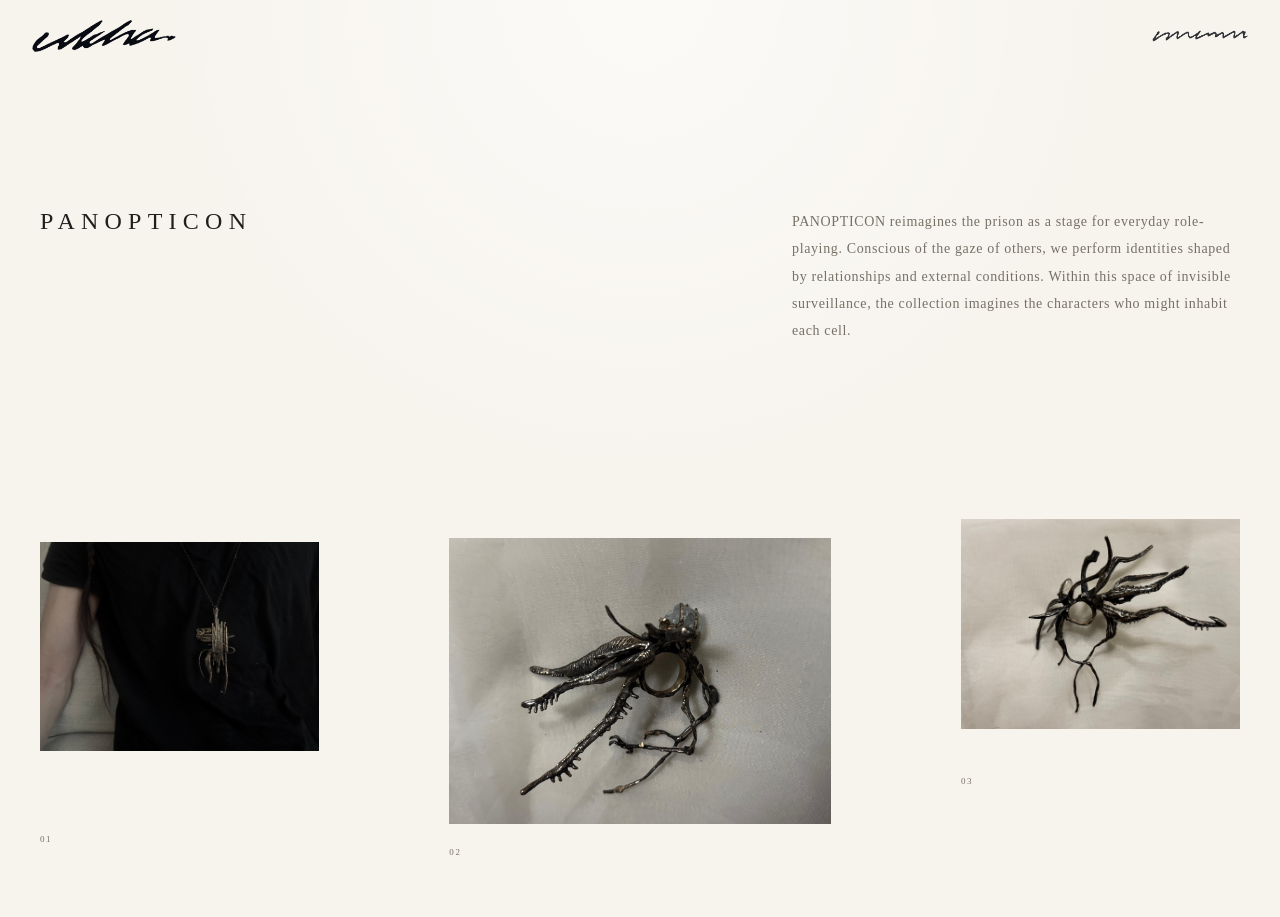
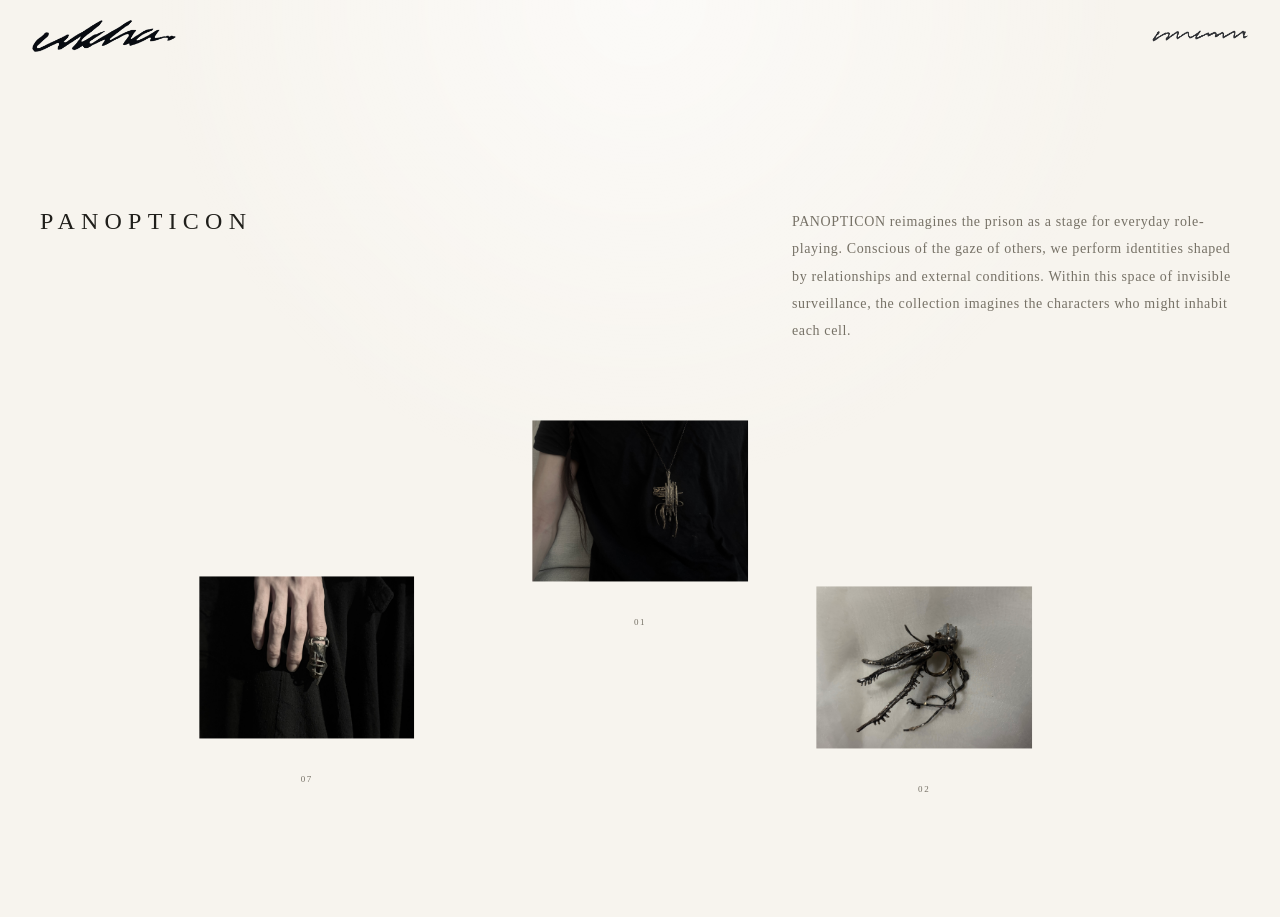
Before and after one commit to jordy9090/ukha-showroom, a Next.js app: page /collection/collection-02 in a window 1280 px wide. Shown: the top 917 px of the page. Built offline with nearby package versions, Linux system fonts and the light colour scheme.

Commit message:
Adapt Panopticon layout across devices

```diff
--- a/src/app/collection/[slug]/page.tsx
+++ b/src/app/collection/[slug]/page.tsx
@@ -18,29 +18,20 @@ export default async function CollectionDetailPage(props: PageProps<"/collection
   }
 
   const isEditorialCollection = collection.slug === "collection-02";
-  const editorialPlacements = [
-    "sm:col-span-3 sm:col-start-1",
-    "translate-y-8 sm:col-span-4 sm:col-start-5 sm:translate-y-14",
-    "sm:col-span-3 sm:col-start-10 sm:translate-y-3",
-    "sm:col-span-3 sm:col-start-2",
-    "translate-y-8 sm:col-span-4 sm:col-start-6 sm:translate-y-16",
-    "sm:col-span-3 sm:col-start-10 sm:translate-y-2",
-    "sm:col-span-3 sm:col-start-4",
-  ];
-  const editorialAspects = [
-    "aspect-[4/5]",
-    "aspect-[5/4]",
-    "aspect-square",
-    "aspect-[5/6]",
-    "aspect-[4/3]",
-    "aspect-[3/4]",
-    "aspect-square",
+  const panopticonPositions = [
+    { left: "50%", top: "4%" },
+    { left: "79%", top: "21%" },
+    { left: "86%", top: "57%" },
+    { left: "63%", top: "83%" },
+    { left: "28%", top: "83%" },
+    { left: "8%", top: "55%" },
+    { left: "16%", top: "20%" },
   ];
 
   return (
     <main className="ukha-page min-h-screen px-6 py-28 sm:px-10">
       <ShowroomHeader />
-      <FadeIn className="mx-auto max-w-7xl">
+      <FadeIn className="relative z-10 mx-auto max-w-7xl">
         {isEditorialCollection ? (
           <section className="grid gap-12 pb-20 pt-14 sm:grid-cols-2 sm:gap-20 sm:pb-32 sm:pt-24">
             <h1 className="ukha-piece-title self-start">{collection.title}</h1>
@@ -50,49 +41,76 @@ export default async function CollectionDetailPage(props: PageProps<"/collection
           </section>
         ) : null}
 
-        <section
-          className={
-            isEditorialCollection
-              ? "mx-auto grid grid-cols-2 gap-x-5 gap-y-20 pb-20 sm:grid-cols-12 sm:gap-x-7 sm:gap-y-28 sm:pb-28"
-              : "mx-auto flex max-w-4xl flex-col gap-20 pt-10 sm:gap-24"
-          }
-        >
+        {isEditorialCollection ? (
+          <>
+            <section className="ukha-horizontal-gallery -mx-6 flex snap-x snap-mandatory gap-7 overflow-x-auto px-6 pb-20 pt-2 sm:hidden">
               {collection.pieces.map((piece, index) => (
                 <Link
                   key={piece.id}
                   href={`/piece/${piece.id}`}
-              className={
-                isEditorialCollection
-                  ? `group ${editorialPlacements[index % editorialPlacements.length]}`
-                  : "group block"
-              }
+                  className="w-[72vw] max-w-[300px] shrink-0 snap-center"
                 >
                   <ArtworkFrame
                     src={piece.images[0]}
                     alt={piece.title}
                     label={`${piece.title} image placeholder`}
-                className={
-                  isEditorialCollection
-                    ? `${editorialAspects[index % editorialAspects.length]} w-full [&_img]:transition-transform [&_img]:duration-700 group-hover:[&_img]:scale-[1.015]`
-                    : "aspect-[4/5] w-full"
-                }
+                    className="aspect-[4/5] w-full"
                     fit="contain"
-                sizes={
-                  isEditorialCollection
-                    ? "(min-width: 1024px) 74vw, 82vw"
-                    : "(min-width: 1024px) 896px, 92vw"
-                }
+                    sizes="72vw"
                     priority={index === 0}
-                framed={!isEditorialCollection}
+                    framed={false}
                   />
-              {isEditorialCollection ? (
-                <span className="mt-3 block text-[9px] tracking-[0.18em] text-[var(--muted)]">
+                  <span className="mt-3 block text-center text-[9px] tracking-[0.18em] text-[var(--muted)]">
                     {String(index + 1).padStart(2, "0")}
                   </span>
-              ) : null}
                 </Link>
               ))}
             </section>
+
+            <section className="relative mx-auto mb-24 hidden aspect-square w-full max-w-[980px] sm:block">
+              {collection.pieces.map((piece, index) => (
+                <Link
+                  key={piece.id}
+                  href={`/piece/${piece.id}`}
+                  className="group absolute z-10 w-[22%] -translate-x-1/2 -translate-y-1/2 transition-[z-index] hover:z-30 focus-visible:z-30"
+                  style={panopticonPositions[index % panopticonPositions.length]}
+                >
+                  <div className="transition-transform duration-500 ease-out group-hover:scale-[1.32] group-focus-visible:scale-[1.32]">
+                    <ArtworkFrame
+                      src={piece.images[0]}
+                      alt={piece.title}
+                      label={`${piece.title} image placeholder`}
+                      className="aspect-square w-full"
+                      fit="contain"
+                      sizes="(min-width: 1024px) 216px, 22vw"
+                      priority={index === 0}
+                      framed={false}
+                    />
+                    <span className="mt-2 block text-center text-[9px] tracking-[0.18em] text-[var(--muted)]">
+                      {String(index + 1).padStart(2, "0")}
+                    </span>
+                  </div>
+                </Link>
+              ))}
+            </section>
+          </>
+        ) : (
+          <section className="mx-auto flex max-w-4xl flex-col gap-20 pt-10 sm:gap-24">
+            {collection.pieces.map((piece, index) => (
+              <Link key={piece.id} href={`/piece/${piece.id}`} className="group block">
+                <ArtworkFrame
+                  src={piece.images[0]}
+                  alt={piece.title}
+                  label={`${piece.title} image placeholder`}
+                  className="aspect-[4/5] w-full"
+                  fit="contain"
+                  sizes="(min-width: 1024px) 896px, 92vw"
+                  priority={index === 0}
+                />
+              </Link>
+            ))}
+          </section>
+        )}
       </FadeIn>
     </main>
   );
```
Lines whose indentation alone changed are shown as unchanged.
